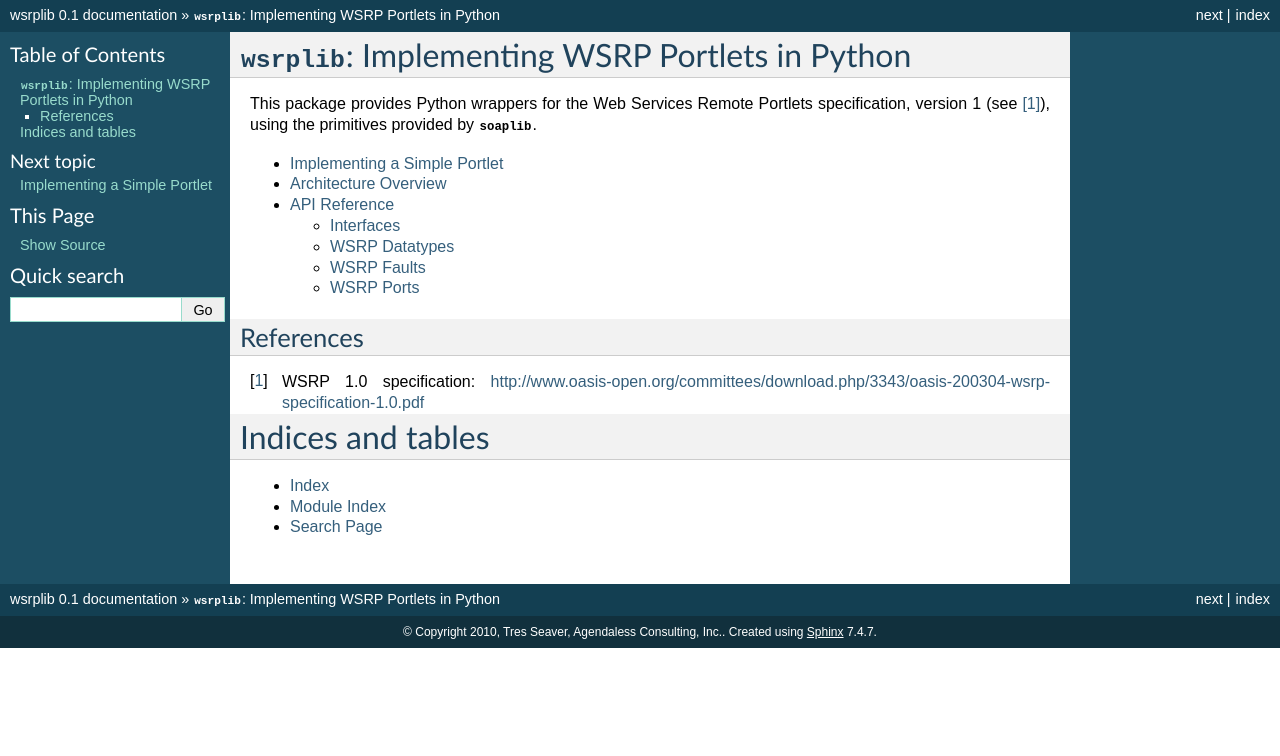
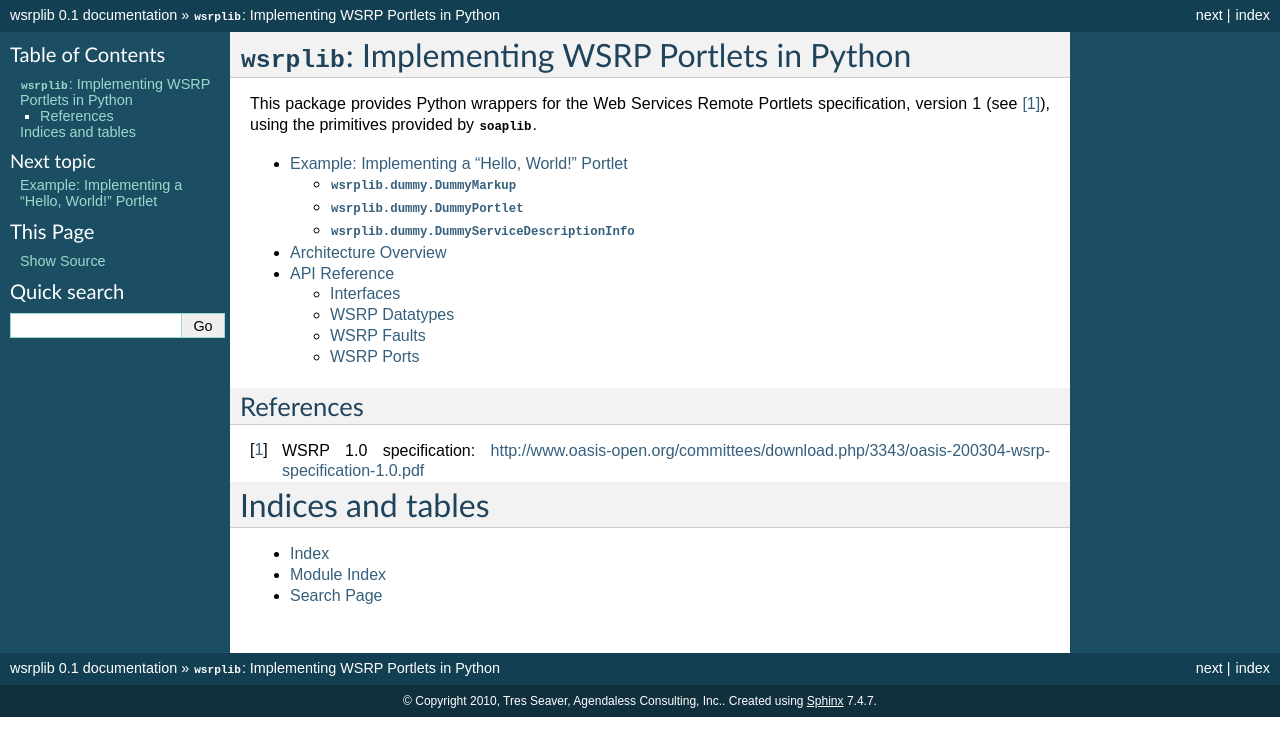
Before and after one commit to tseaver/wsrplib, a Sphinx documentation site: the page built from docs/index.rst, in a window 1280 px wide. Shown: the top 756 px of the page. Built offline with Sphinx 7.4.7, drawn with Linux system fonts in a browser that asks for light colours; some of the changed lines change nothing that is shown.

Commit message:
Use the dummy portlet to describe building a portlet.

```diff
--- a/docs/tutorial.rst
+++ b/docs/tutorial.rst
@@ -1,4 +1,105 @@
-Implementing a Simple Portlet
-=============================
+Example:  Implementing a "Hello, World!" Portlet
+================================================
 
-TBD
+:mod:`wsrplib` expects portlets to be objects which conform to the interface,
+:class:`wsrplib.interfaces.IPortlet`.  The example portlet in
+:mod:`wsrplib.dummy` implements the interface as a simple "Hello, World!":
+
+.. literalinclude:: ../wsrplib/dummy.py
+   :linenos:
+
+
+:class:`wsrplib.dummy.DummyMarkup`
+----------------------------------
+
+This class has attributes which map onto :class:`wsrplib.datatypes.MarkupType`.
+Each portlet must supply at least one instance of such a class in its
+``markupTypes`` attribute.
+
+
+:class:`wsrplib.dummy.DummyPortlet`
+-----------------------------------
+
+An instance of this class is intended to be registered as a utility providing
+the ``IPortlet`` interface.
+
+- Line 16 declares that the class implements the ``IPortlet`` interface on
+  behalf of its instances.
+
+- Line 17 supplies the required `MarkupType` instance (another portlet might
+  support more than one type).
+
+- Lines 18 - 21 supply static metadata about the portlet.
+
+- Line 22 specifies that the portlet does not depend on any user category
+  or user profile items.
+
+- Line 23 declares that the portlet does not use any HTML forms whose
+  ``method`` attribute is "GET".
+
+- Lines 24 - 25 declare that the portlet does not use or require encryption.
+
+- Lines 26 - 27 declare that the portlet does not store the user context or
+  URL templates in the session.
+
+- Line 28 specifies that the template does not store user-specific state in
+  the session.
+
+- Line 29 specifies that the portlet does **not** perform URL templating.
+
+- Lines 30 - 43 define the logic for computing markup when the portlet
+  is being rendered:
+
+  - Line 35 arranges for returned object to be an instance of
+    :class:`wsrplib.datatypes.MarkupContext`, as required by the interface.
+
+  - Line 36 tells the portal server not to use any markup it may have cached
+    for the portlet.
+
+  - Lines 37, 39, and 42 set appropriate metadata for the portlet markup.
+
+  - Line 38 sets the actual markup as a string.
+
+  - Line 40 tells the portal server that it does not need to fix up any
+    URLs in the markup.
+
+  - Line 41 tells the portal server not to cache the markup.
+
+The main application might register the named utility in its
+``if __name__ == '__main__':`` section:
+
+.. code-block:: python
+
+    provideUtility(DummyPortlet(), IPortlet, name='dummy')
+
+or via ZCML:
+
+.. code-block:: xml
+
+   <utility
+    name="dummy"
+    provides="wsrplib.interfaces.IPortlet"
+    factory=".dummy.DummyPortlet"/>
+
+
+:class:`wsrplib.dummy.DummyServiceDescriptionInfo`
+--------------------------------------------------
+
+An instance of this class is intended to be registered as a utility providing
+the :class:`wsrplib.interfaces.IServiceDescriptionInfo` interface:  it defines
+"service-wide" properties.
+
+The main application might register the utility in its
+``if __name__ == '__main__':`` section:
+
+.. code-block:: python
+
+    provideUtility(DummyServiceDescriptionInfo(), IServiceDescriptionInfo)
+
+or via ZCML:
+
+.. code-block:: xml
+
+   <utility
+    provides="wsrplib.interfaces.IServiceDescriptionInfo"
+    factory=".dummy.DummyServiceDescriptionInfo"/>
```
